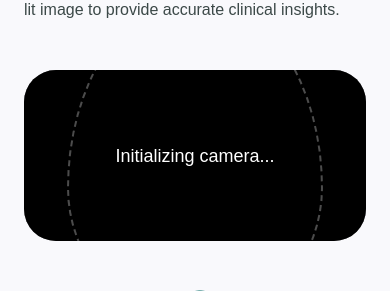
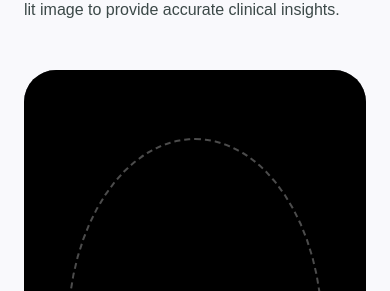
Before and after one commit to Abdulsamad-sama/skindex, a Next.js app: page /analysis in a window 390 px wide. Shown: the part 353-644 px from the top of the page. Built offline with nearby package versions, Linux system fonts and the light colour scheme; no server answers.

Commit message:
Update page.tsx

```diff
--- a/app/analysis/page.tsx
+++ b/app/analysis/page.tsx
@@ -352,7 +352,7 @@ export default function AnalysisPage(): React.JSX.Element {
 
         {/* RIGHT SIDE */}
         <div className="lg:col-span-7 flex flex-col items-center">
-          <div className="relative w-full aspect-4/2 bg-black rounded-[2rem] overflow-hidden">
+          <div className="relative w-full aspect-3/4 md:aspect-4/2 bg-black rounded-[2rem] overflow-hidden">
             <video
               ref={videoRef}
               autoPlay
```
